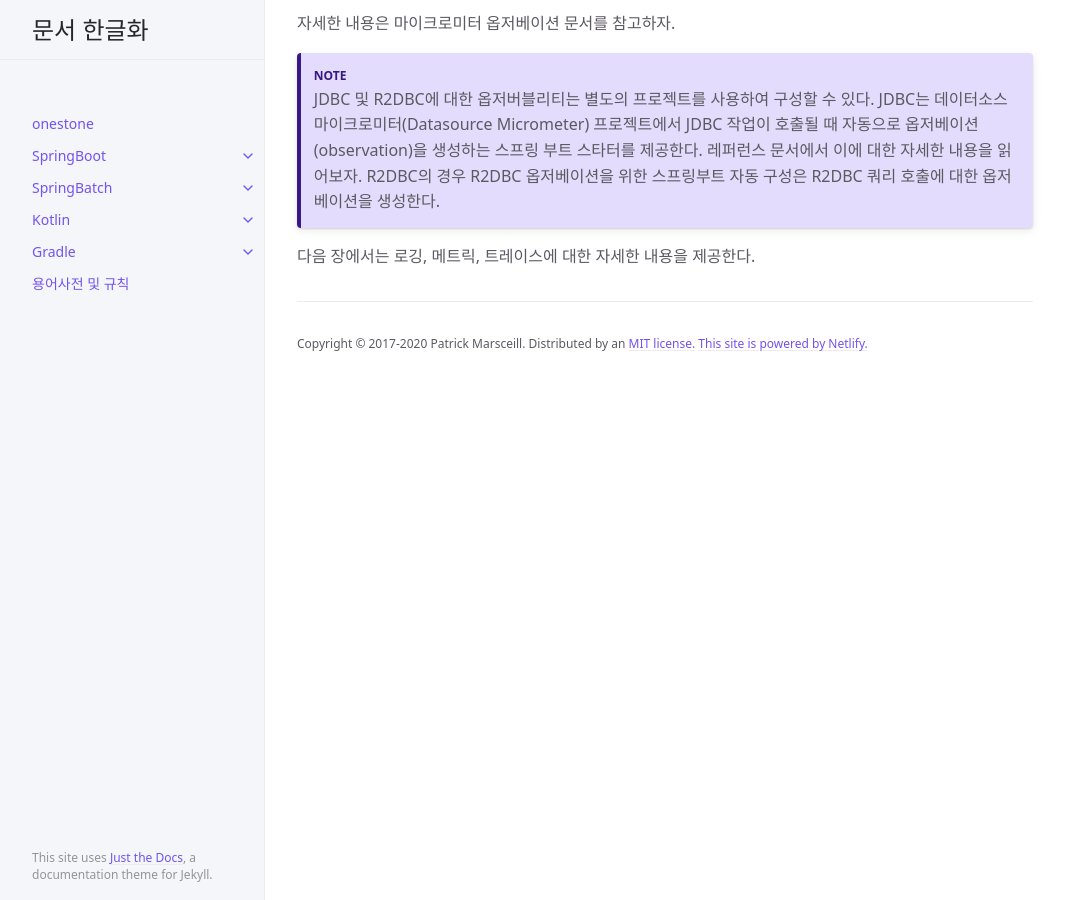
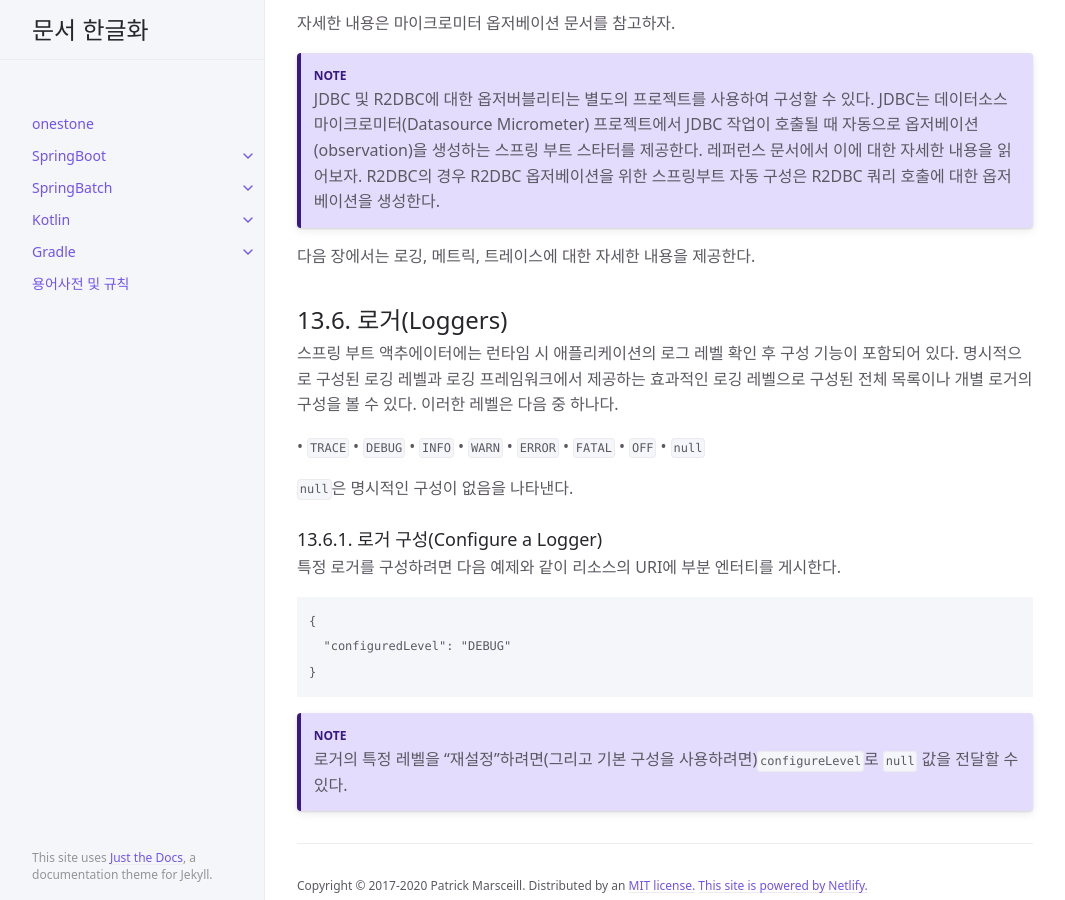
Before and after one commit to onestone9900/onestone9900.github.io, a Jekyll site: the page built from docs/spring_boot/3.1.1/spring_boot/13.production_ready_features.md, in a window 1280 px wide and 900 px high, scrolled down 41084 px. Shown: the whole window, without its empty margins (107-1172 px from the left). Built offline with Jekyll 4.4.1, drawn with Linux system fonts in a browser that asks for light colours; some of the changed text lies outside the part shown.

Commit message:
docs: spring boot - 13.6. 로거(Loggers)

````diff
--- a/docs/spring_boot/3.1.1/spring_boot/13.production_ready_features.md
+++ b/docs/spring_boot/3.1.1/spring_boot/13.production_ready_features.md
@@ -51,8 +51,8 @@ nav_order: 13
         - 13.4.1. Customizing MBean Names
         - 13.4.2. Disabling JMX Endpoints
       - 13.5. 옵저버블리티(Observability)
-      - 13.6. Loggers
-        - 13.6.1. Configure a Logger
+      - 13.6. 로거(Loggers)
+        - 13.6.1. 로거 구성(Configure a Logger)
       - 13.7. Metrics
         - 13.7.1. Getting started
         - 13.7.2. Supported Monitoring Systems
@@ -1454,3 +1454,32 @@ public class MyCustomObservation {
 JDBC 및 R2DBC에 대한 옵저버블리티는 별도의 프로젝트를 사용하여 구성할 수 있다. JDBC는 데이터소스 마이크로미터(Datasource Micrometer) 프로젝트에서 JDBC 작업이 호출될 때 자동으로 옵저베이션(observation)을 생성하는 스프링 부트 스타터를 제공한다. 레퍼런스 문서에서 이에 대한 자세한 내용을 읽어보자. R2DBC의 경우 R2DBC 옵저베이션을 위한 스프링부트 자동 구성은 R2DBC 쿼리 호출에 대한 옵저베이션을 생성한다.
 
 다음 장에서는 로깅, 메트릭, 트레이스에 대한 자세한 내용을 제공한다.
+
+
+## 13.6. 로거(Loggers)
+스프링 부트 액추에이터에는 런타임 시 애플리케이션의 로그 레벨 확인 후 구성 기능이 포함되어 있다. 명시적으로 구성된 로깅 레벨과 로깅 프레임워크에서 제공하는 효과적인 로깅 레벨으로 구성된 전체 목록이나 개별 로거의 구성을 볼 수 있다. 이러한 레벨은 다음 중 하나다.
+
+• `TRACE`
+• `DEBUG`
+• `INFO`
+• `WARN`
+• `ERROR`
+• `FATAL`
+• `OFF`
+• `null`
+
+
+`null`은 명시적인 구성이 없음을 나타낸다.
+
+
+### 13.6.1. 로거 구성(Configure a Logger)
+특정 로거를 구성하려면 다음 예제와 같이 리소스의 URI에 부분 엔터티를 게시한다.
+
+```
+{
+  "configuredLevel": "DEBUG"
+}
+```
+
+{: .note}
+로거의 특정 레벨을 "재설정"하려면(그리고 기본 구성을 사용하려면)`configureLevel`로 `null` 값을 전달할 수 있다.
````
